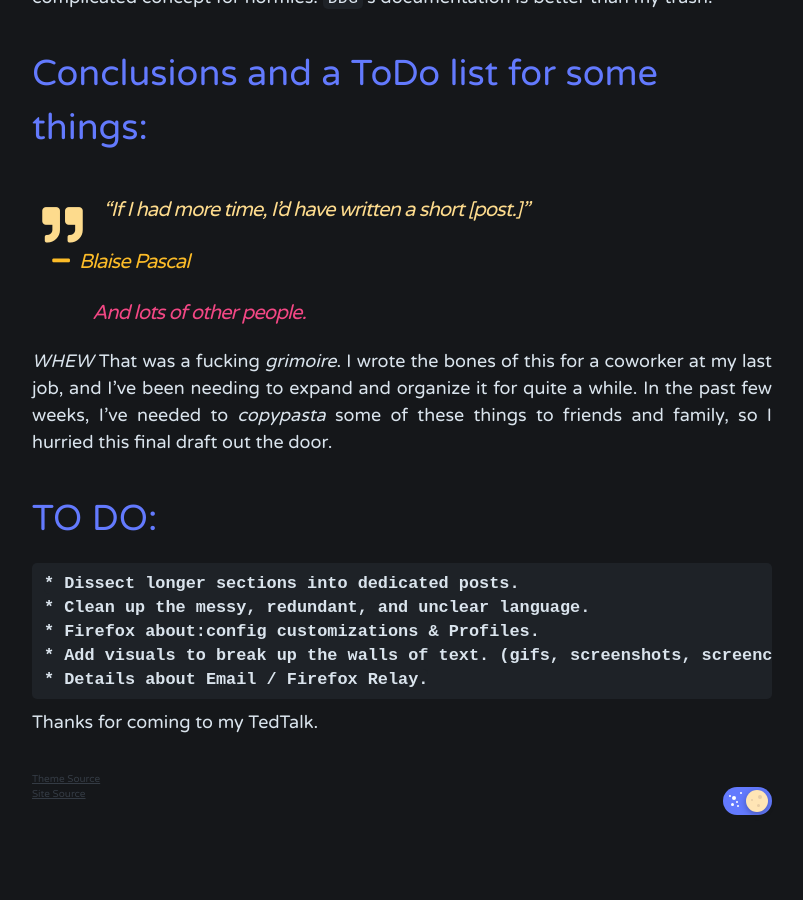
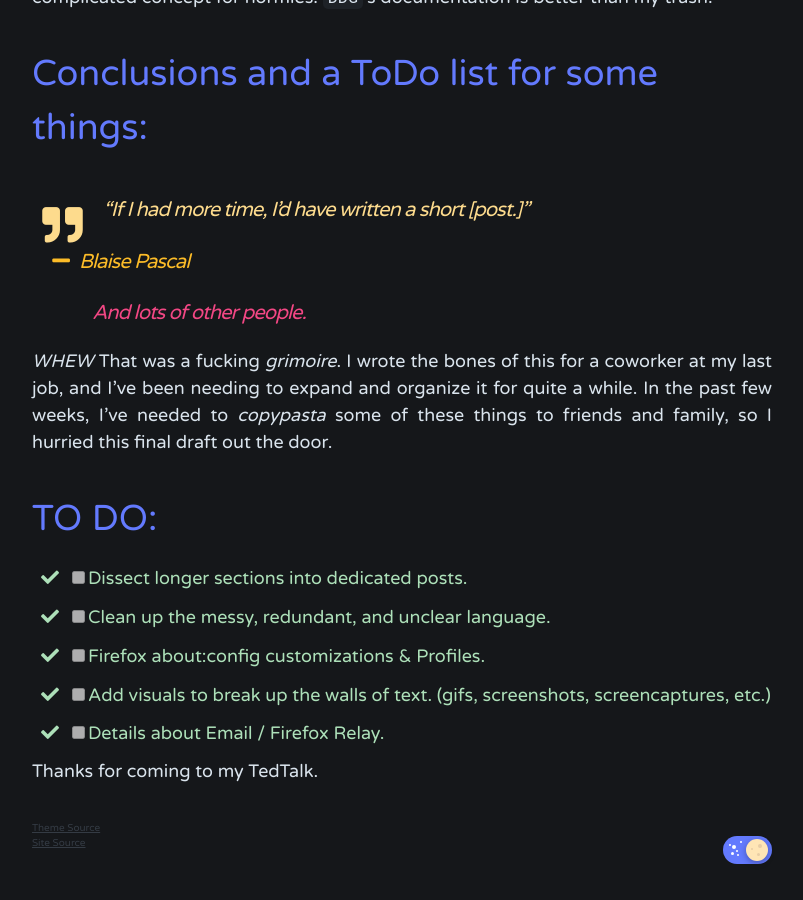
Before and after one commit to matrix8967/text-mainframe-computer-mirror, a Jekyll site: the page built from _posts/2022-01-14-Digital-Street-Smarts.md, in a window 1280 px wide and 900 px high, scrolled down 6366 px. Shown: the whole window, without its empty margins (238-1041 px from the left). Built offline with Jekyll 4.4.1, drawn with Linux system fonts in a browser that asks for light colours; nearby versions of some CDN libraries; before the commit the page ends 7217 px from its top, so only the background shows below that.

Commit message:
Update Formatting.

````diff
--- a/_posts/2022-01-14-Digital-Street-Smarts.md
+++ b/_posts/2022-01-14-Digital-Street-Smarts.md
@@ -190,12 +190,10 @@ There's _no way_ anyone is still reading anything by this point, and it's kind o
 
 # TO DO:
 
-```
-* Dissect longer sections into dedicated posts.
-* Clean up the messy, redundant, and unclear language.
-* Firefox about:config customizations & Profiles.
-* Add visuals to break up the walls of text. (gifs, screenshots, screencaptures, etc.)
-* Details about Email / Firefox Relay.
-```
+- [ ] Dissect longer sections into dedicated posts.
+- [ ] Clean up the messy, redundant, and unclear language.
+- [ ] Firefox about:config customizations & Profiles.
+- [ ] Add visuals to break up the walls of text. (gifs, screenshots, screencaptures, etc.)
+- [ ] Details about Email / Firefox Relay.
 
 Thanks for coming to my TedTalk.
````
Also changed, not shown: _posts/2021-01-11-Signal.md (+6 -9 lines).
